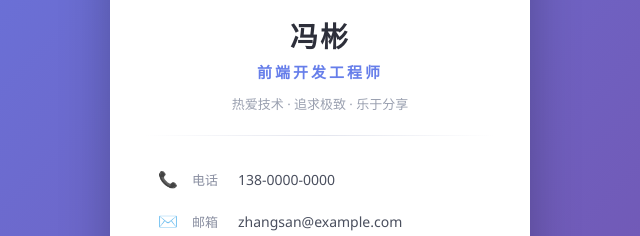
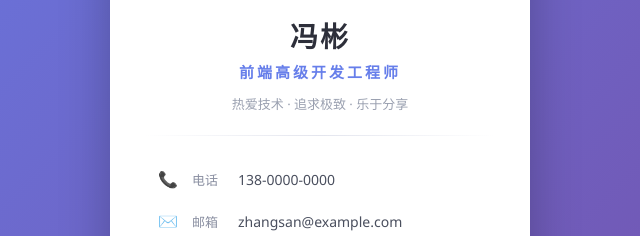
Before and after one commit to binbin635/web01, a plain HTML site: page docs/index.html in a window 1280 px wide. Shown: the part 271-507 px from the top of the page, 320-960 px from the left. Drawn offline with Linux system fonts and the light colour scheme.

```diff
--- a/docs/index.html
+++ b/docs/index.html
@@ -15,7 +15,7 @@
 
     <!-- 姓名与职位 -->
     <h1 class="name">冯彬</h1>
-    <p class="title">前端开发工程师</p>
+    <p class="title">前端高级开发工程师</p>
 
     <!-- 一句话简介 -->
     <p class="tagline">热爱技术 · 追求极致 · 乐于分享</p>
```
Also changed, not shown: resume/index.html (renamed from index.html), resume/style.css (renamed from style.css), 2 other files.
